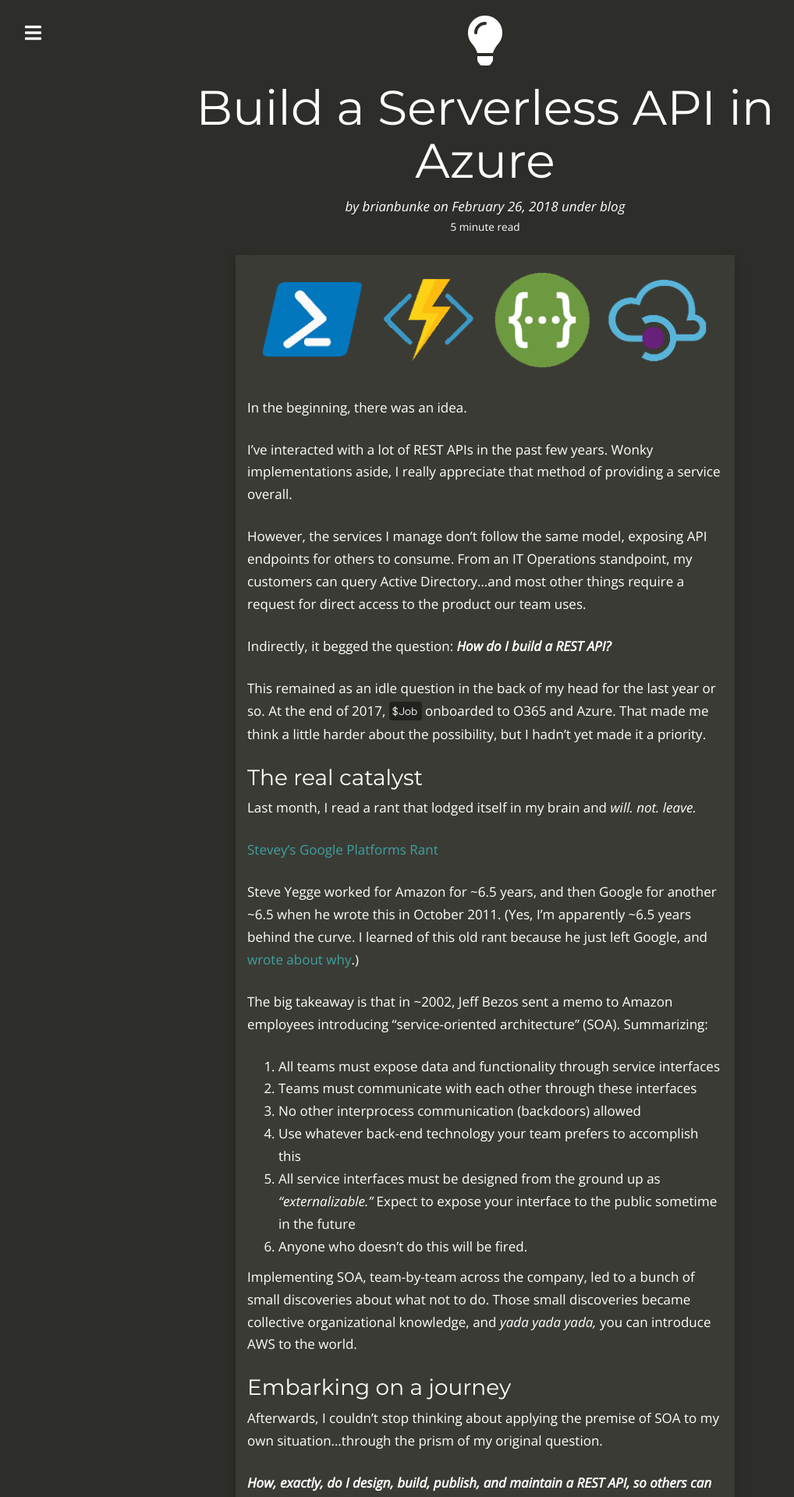
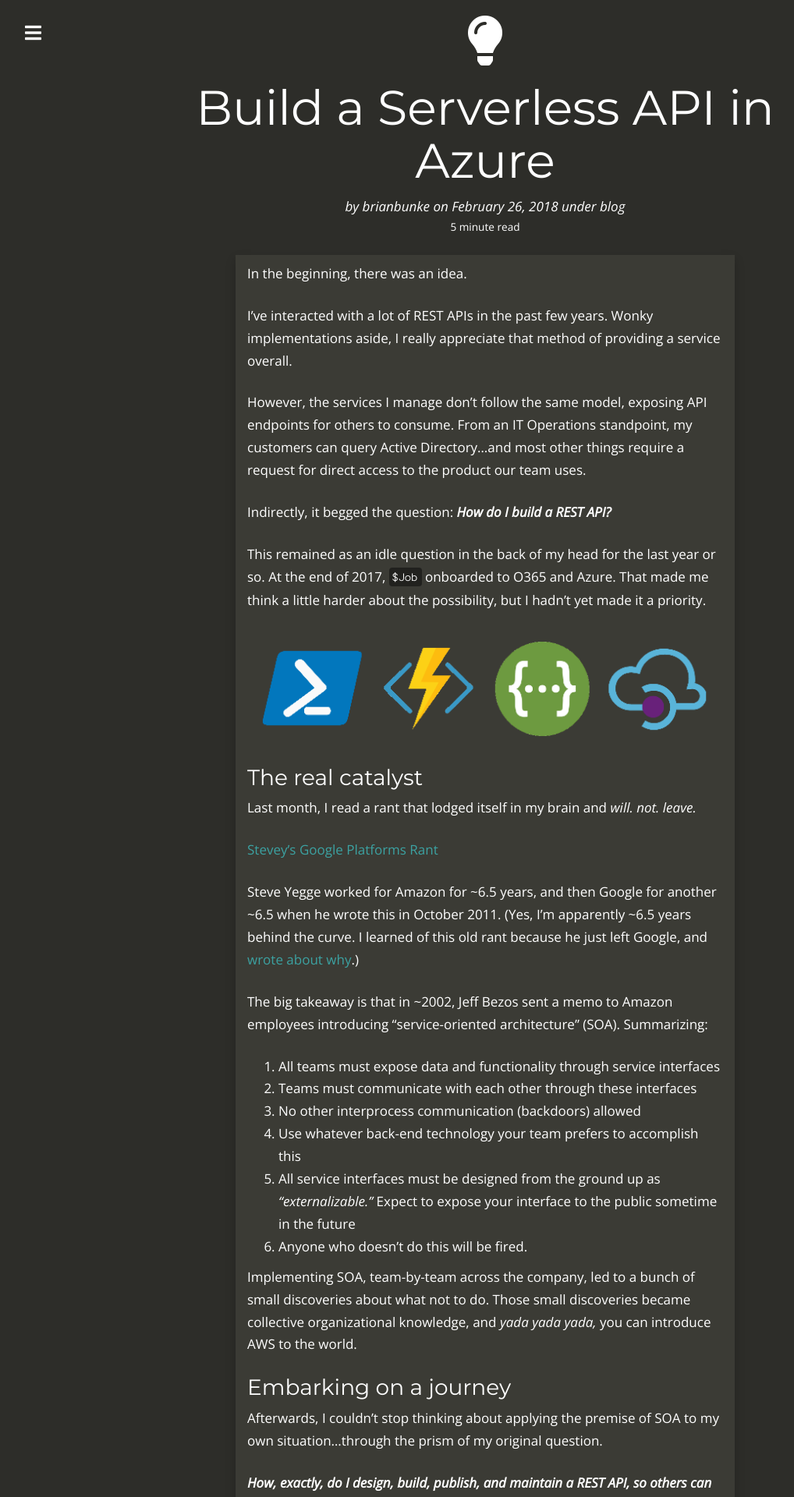
Before and after one commit to brianbunke/brianbunke.github.io, a Jekyll site: the page built from _posts/2018-02-26-serverless-api-in-azure.md, in a window 1280 px wide. Shown: the top 1920 px of the page at 78% size, without its empty margins (18-1036 px from the left). Built offline with Jekyll 4.4.1, drawn with Linux system fonts in a browser that asks for light colours; nearby versions of some CDN libraries.

Commit message:
Move pic for better Slack unfurl

```diff
--- a/_posts/2018-02-26-serverless-api-in-azure.md
+++ b/_posts/2018-02-26-serverless-api-in-azure.md
@@ -14,8 +14,6 @@
  - api
 ---
 
-[![icons](/images/ServerlessIcons.png)](/images/ServerlessIcons.png)
-
 In the beginning, there was an idea.
 
 I've interacted with a lot of REST APIs in the past few years. Wonky implementations aside, I really appreciate that method of providing a service overall.
@@ -25,6 +23,8 @@
 Indirectly, it begged the question: **_How do I build a REST API?_**
 
 This remained as an idle question in the back of my head for the last year or so. At the end of 2017, `$Job` onboarded to O365 and Azure. That made me think a little harder about the possibility, but I hadn't yet made it a priority.
+
+[![icons](/images/ServerlessIcons.png)](/images/ServerlessIcons.png)
 
 ### The real catalyst
 
```
